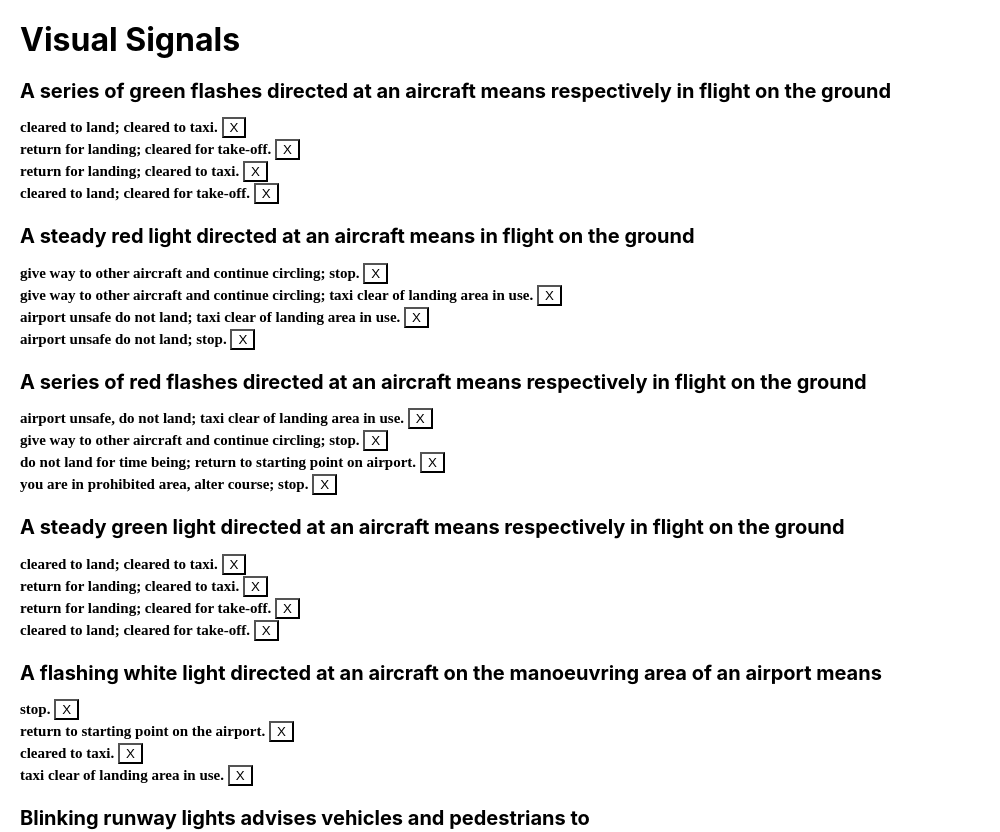
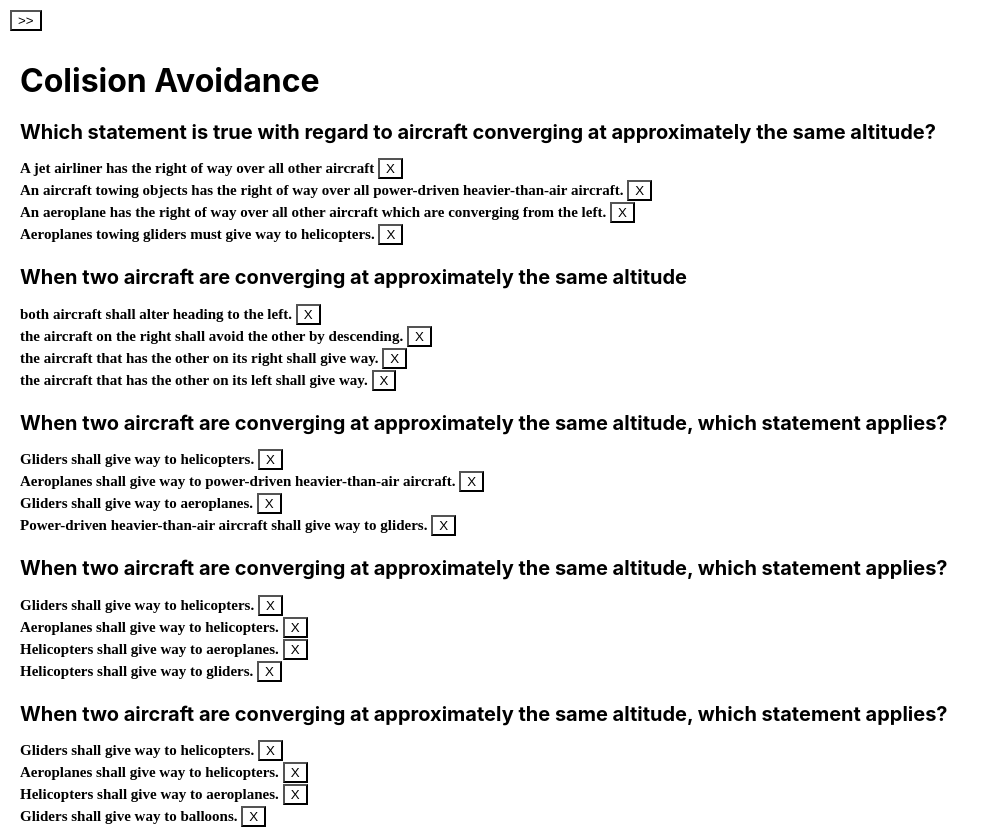
Before and after one commit to robertmzm/pstar, a React (Create React App) app: page / in a window 1280 px wide. Shown: the top 832 px of the page, without its empty margins (0-1000 px from the left). Built offline with nearby package versions, Linux system fonts and the light colour scheme.

Commit message:
reset button stage when page is flipped

```diff
--- a/src/react/App.js
+++ b/src/react/App.js
@@ -1,6 +1,6 @@
 import logo from './logo.svg';
 import './App.css';
-import React from 'react';
+import React,{useState} from 'react';
 import Question from './components/Question'
 import { channels } from '../shared/constants';
 const { ipcRenderer } = window;
@@ -8,15 +8,28 @@ const { ipcRenderer } = window;
 var chapters = ["Colision Avoidance", "Visual Signals"]
 
 function App() {
+  const styles = {
+    button:{
+      backgroundColor: 'white',
+      margin: 10
+    }
+  }
+  const [chapterIndex, setChapterIndex] = useState(0);
 
+  var handleRightButtonClick = () => {
+    setChapterIndex((chapterIndex+1)%chapters.length)
+  };
 
-  var questions = require(`../problemSets/${chapters[1]}.json`)
+  var questions = require(`../problemSets/${chapters[chapterIndex]}.json`)
   const questionItems = questions.map((question) =>
-    <Question question={question}/>
+    <Question question={question} chapterIndex={chapterIndex}/>
   );
   return (
+
     <div key="questions">
-      <h1 style={{"margin": 20}}>{chapters[1]}</h1>
+      <div><button style={styles.button}
+              onClick={handleRightButtonClick}> >> </button></div>
+      <h1 style={{"margin": 20}}>{chapters[chapterIndex]}</h1>
       {questionItems}
       }
     </div>
--- a/src/react/components/Question.js
+++ b/src/react/components/Question.js
@@ -16,10 +16,11 @@ const styles = {
 	},
 }
 
-function Option(option){
-
+function Option(props){
+	const option = props.option
 	const [isAnswered, setIsAnswered] = useState(false);
 	const [isCorrect, setIsCorrect] = useState(false);
+
 	const buttonStyles = {
 		button:{
 		        backgroundColor: 'white',
@@ -44,7 +45,7 @@ function Question(props){
 
 	const options = props.question.options
 	const listOptions = options.map((option) =>
-		Option(option)
+		<Option option={option}/>
 
 	);
 
```
